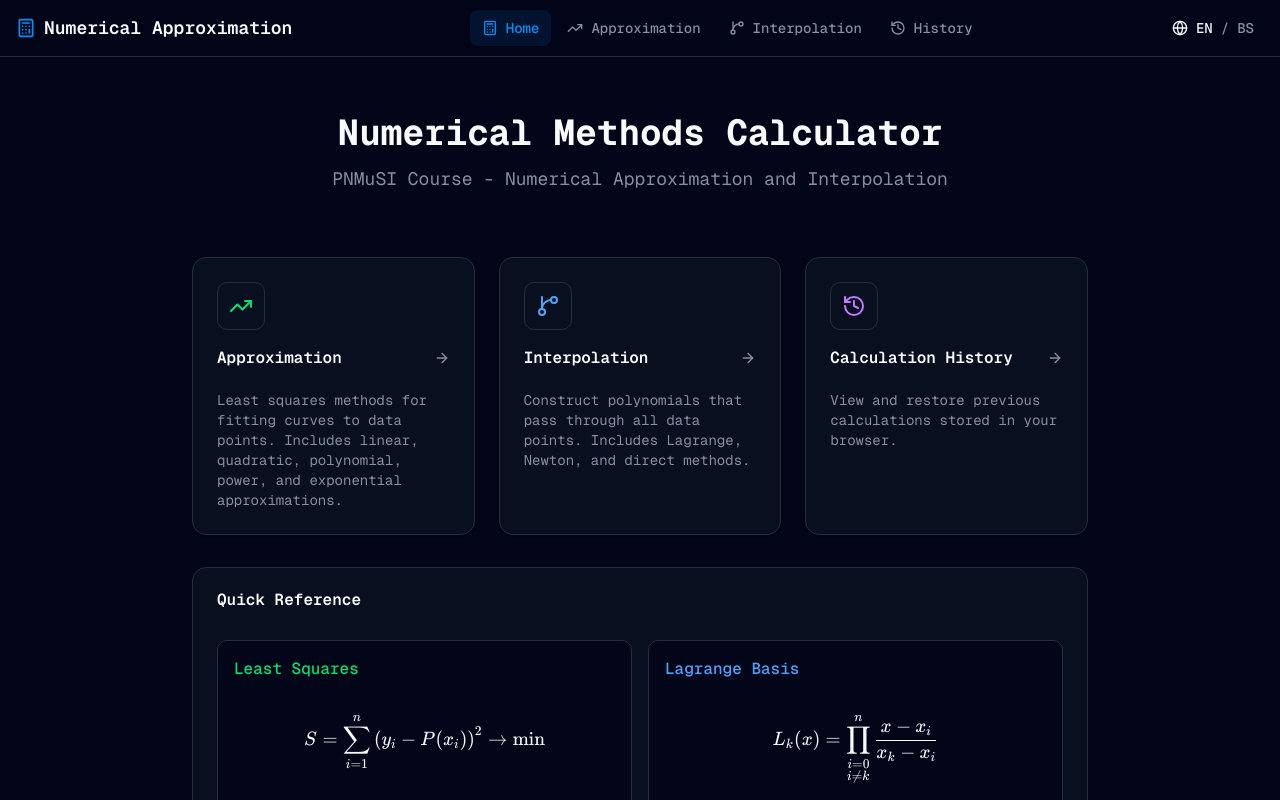
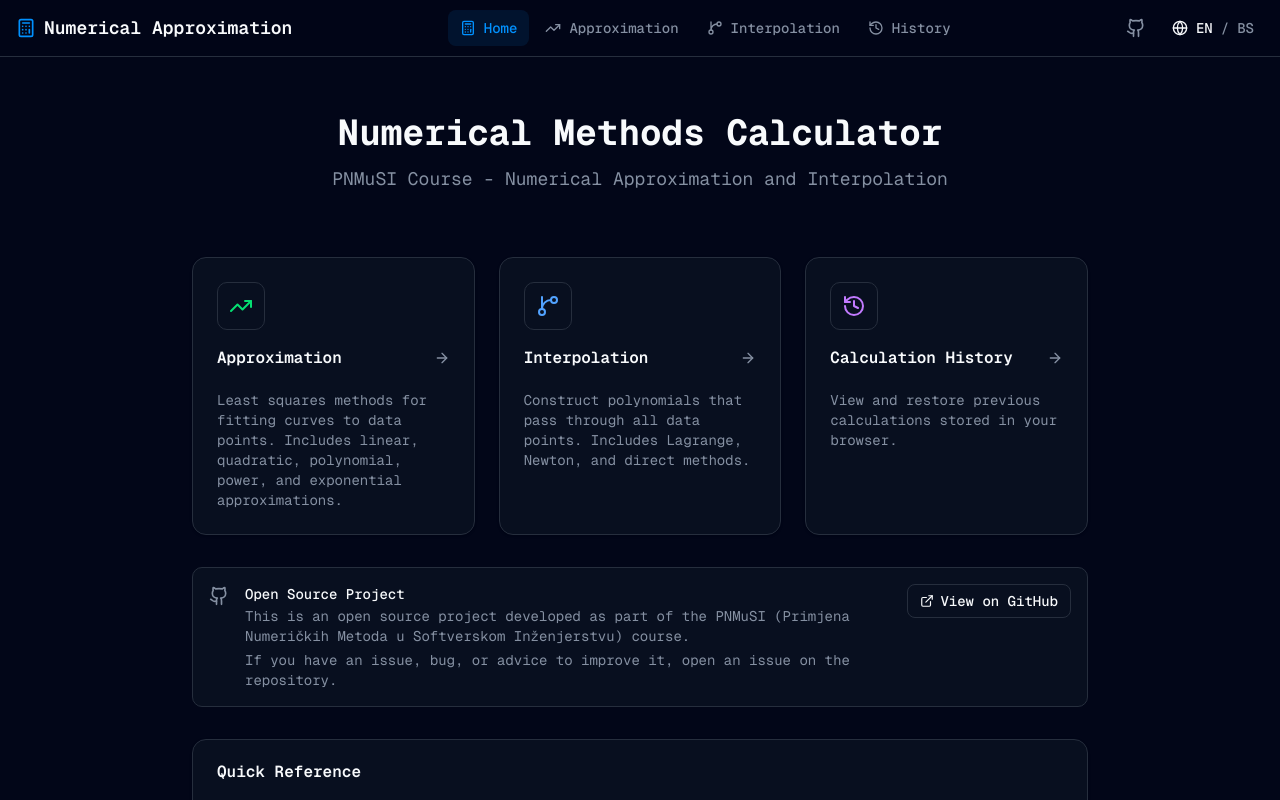
Before and after one commit to SafetImamovic/numericka-aproksimacija, a Next.js app: page /en in a window 1280 px wide. Shown: the top 800 px of the page. Built offline with nearby package versions, Linux system fonts and the light colour scheme.

Commit message:
(feat): Dodana tipka za GitHub repozitorij.

```diff
--- a/app/[locale]/page.tsx
+++ b/app/[locale]/page.tsx
@@ -2,7 +2,7 @@
 
 import Link from 'next/link'
 import { useLocale, useTranslations } from 'next-intl'
-import { TrendingUp, GitBranch, History, ArrowRight } from 'lucide-react'
+import { TrendingUp, GitBranch, History, ArrowRight, Github, ExternalLink } from 'lucide-react'
 import {
   Card,
   CardHeader,
@@ -76,6 +76,25 @@ export default function HomePage() {
         })}
       </div>
 
+      {/* Open source banner */}
+      <div className="flex items-start gap-4 p-4 rounded-lg border border-border bg-card">
+        <Github className="h-5 w-5 mt-0.5 shrink-0 text-muted-foreground" />
+        <div className="flex-1 min-w-0">
+          <p className="text-sm font-medium mb-0.5">{t('openSource')}</p>
+          <p className="text-sm text-muted-foreground">{t('openSourceDesc')}</p>
+          <p className="text-sm text-muted-foreground mt-1">{t('openSourceIssue')}</p>
+        </div>
+        <a
+          href="https://github.com/SafetImamovic/numericka-aproksimacija"
+          target="_blank"
+          rel="noopener noreferrer"
+          className="shrink-0 flex items-center gap-1.5 px-3 py-1.5 text-sm font-medium rounded-md border border-border hover:border-primary/50 hover:bg-accent transition-colors"
+        >
+          <ExternalLink className="h-3.5 w-3.5" />
+          {t('viewOnGitHub')}
+        </a>
+      </div>
+
       {/* Quick formulas preview */}
       <Card>
         <CardHeader>
--- a/components/layout/navbar.tsx
+++ b/components/layout/navbar.tsx
@@ -3,7 +3,7 @@
 import Link from 'next/link'
 import { usePathname } from 'next/navigation'
 import { useLocale } from 'next-intl'
-import { Calculator, TrendingUp, GitBranch, History, Menu, X } from 'lucide-react'
+import { Calculator, TrendingUp, GitBranch, History, Menu, X, Github } from 'lucide-react'
 import { useState } from 'react'
 import { Button } from '@/components/ui/button'
 import { LanguageSwitcher } from './language-switcher'
@@ -93,6 +93,15 @@ export function Navbar({ translations }: NavbarProps) {
 
           {/* Right side - language switcher and mobile menu */}
           <div className="flex items-center gap-2">
+            <a
+              href="https://github.com/SafetImamovic/numericka-aproksimacija"
+              target="_blank"
+              rel="noopener noreferrer"
+              className="flex items-center justify-center h-9 w-9 rounded-md text-muted-foreground hover:text-foreground hover:bg-accent transition-colors"
+              aria-label="GitHub repository"
+            >
+              <Github className="h-5 w-5" />
+            </a>
             <LanguageSwitcher />
 
             {/* Mobile menu button */}
--- a/messages/bs.json
+++ b/messages/bs.json
@@ -46,7 +46,11 @@
     },
     "quickReference": "Brza Referenca",
     "leastSquares": "Najmanji Kvadrati",
-    "lagrangeBasis": "Lagrangeova Baza"
+    "lagrangeBasis": "Lagrangeova Baza",
+    "openSource": "Open Source Projekat",
+    "openSourceDesc": "Ovo je open source projekat razvijen kao dio kursa PNMuSI (Primjena Numeričkih Metoda u Softverskom Inženjerstvu).",
+    "openSourceIssue": "Ako imate problem, grešku ili savjet za poboljšanje, otvorite issue na repozitoriju.",
+    "viewOnGitHub": "Pogledaj na GitHub-u"
   },
   "input": {
     "title": "Unos Podataka",
--- a/messages/en.json
+++ b/messages/en.json
@@ -46,7 +46,11 @@
     },
     "quickReference": "Quick Reference",
     "leastSquares": "Least Squares",
-    "lagrangeBasis": "Lagrange Basis"
+    "lagrangeBasis": "Lagrange Basis",
+    "openSource": "Open Source Project",
+    "openSourceDesc": "This is an open source project developed as part of the PNMuSI (Primjena Numeričkih Metoda u Softverskom Inženjerstvu) course.",
+    "openSourceIssue": "If you have an issue, bug, or advice to improve it, open an issue on the repository.",
+    "viewOnGitHub": "View on GitHub"
   },
   "input": {
     "title": "Data Input",
```
